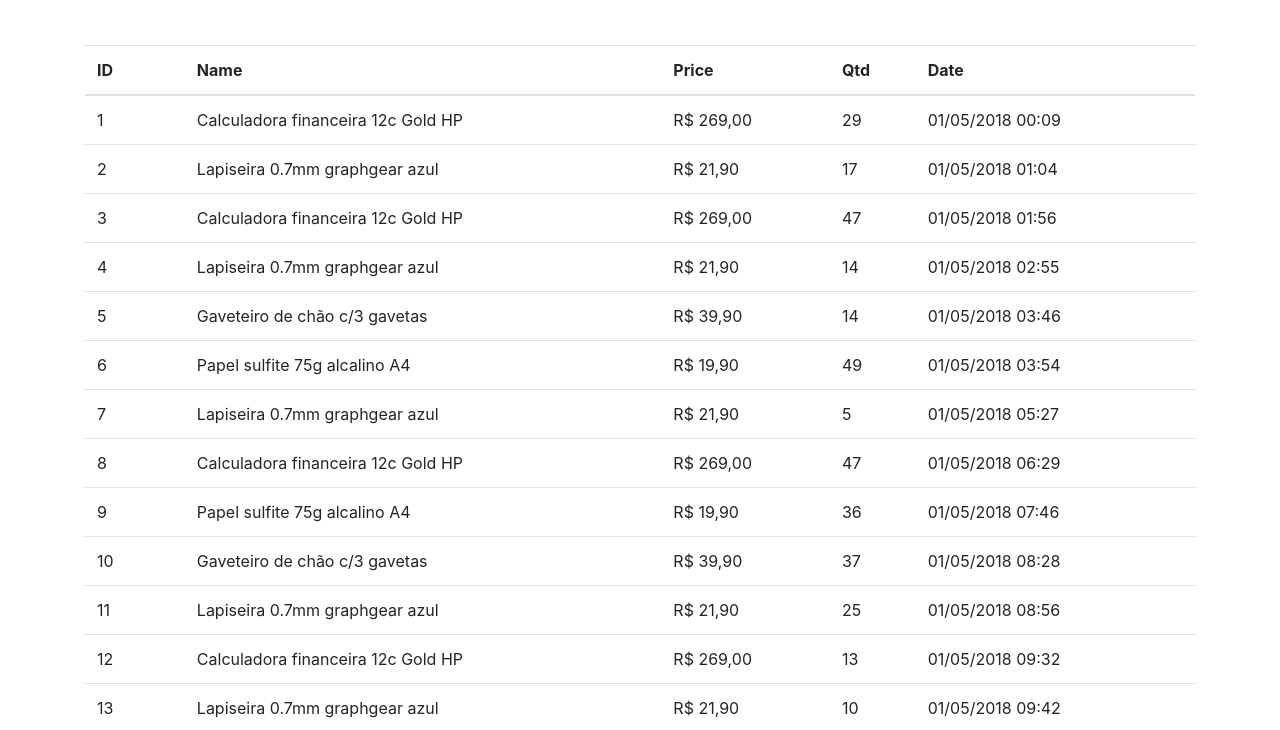
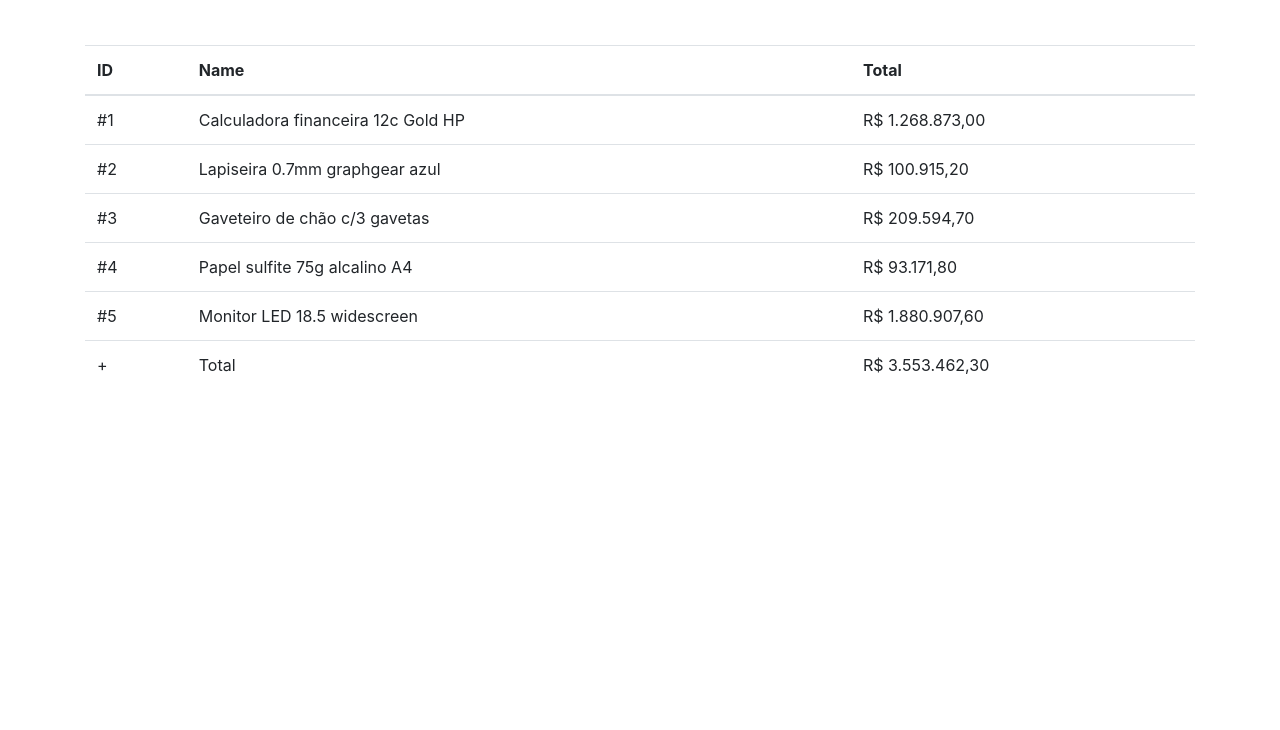
Before and after one commit to Edusocrates/vue, a website: page sales/index.html in a window 1280 px wide. Shown: the part 67-797 px from the top of the page. Drawn offline with Linux system fonts and the light colour scheme.

Commit message:
ajustando projeto de vendas

```diff
--- a/sales/index.html
+++ b/sales/index.html
@@ -13,7 +13,31 @@
         <div class="container">
             <h1 class="mt-3">{{title}} </h1>
 
-            <table class="mt-5 table">
+            <table class="mt-5 table" v-if="salesByProduct">
+                <thead>
+                    <tr>
+                        <th>ID</th>
+                        <th>Name</th>
+                        <th>Total</th>
+                    </tr>
+                </thead>
+                <tbody>
+                    <tr v-for="(sale, index) in salesByProduct">
+                        <td> #{{index + 1 }} </td>
+                        <td>{{sale.name}}</td>
+                        <td v-money="'R$'">{{ sale.value }}</td>
+                    </tr>
+                </tbody>
+                <tfoot>
+                    <tr>
+                        <td>+</td>
+                        <td>Total </td>
+                        <td v-money="'R$'"> {{calculateTotal(salesByProduct )}} </td>
+                    </tr>
+                </tfoot>
+
+            </table>
+            <!-- <table class="mt-5 table">
                 <thead>
                     <tr>
                         <th>ID</th>
@@ -32,7 +56,8 @@
                         <td>{{sale.date}}</td>
                     </tr>
                 </tbody>
-            </table>
+            </table> -->
+
         </div>
     </div>
 
@@ -57,8 +82,30 @@
                         .then(resp => resp.json())
                         .then(data => this.sales = data)
 
+                },
+                calculateTotal(sales){
+                    if(!sales) return 0
+                     return sales.reduce((total, sale) => total + sale.value, 0 )
                 }
             },
+            computed: {
+                 salesByProduct(){
+                     if(!this.sales) return null
+
+                     const salesByProduct = this.sales.reduce((grouped, sale) => {
+                        if(!grouped.hasOwnProperty(sale.name)){
+                            grouped[sale.name] = {
+                                name: sale.name,
+                                value: sale.price * sale.qtde
+                            }
+                            return grouped
+                        }
+                        grouped[sale.name].value += sale.price * sale.qtde
+                        return grouped
+                     },{})
+                     return Object.values(salesByProduct)
+                 }
+                },
             mounted() {
                 this.getSales()
             }
```
